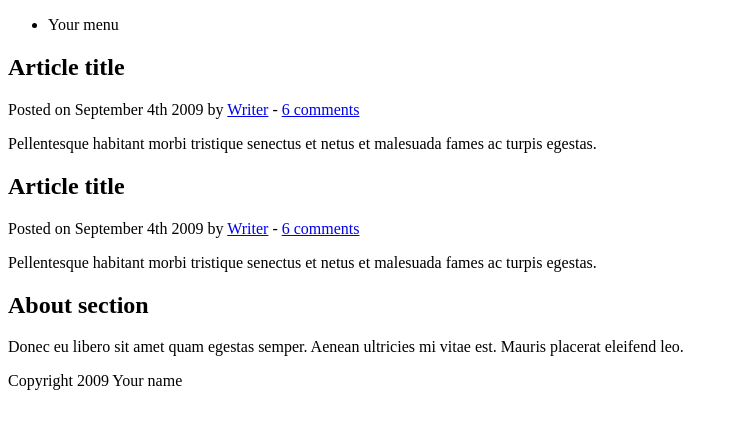
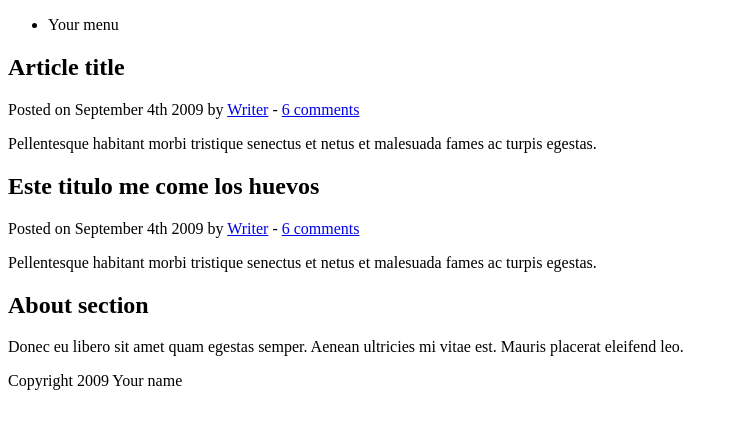
Before and after one commit to Skalyne/furry-octo-funicular, a plain HTML site: page index.html in a window 1280 px wide. Shown: the whole page, without its empty margins (0-738 px from the left). Drawn offline with Linux system fonts and the light colour scheme.

Commit message:
se cambia algun titulo

```diff
--- a/index.html
+++ b/index.html
@@ -29,7 +29,7 @@
 
 		<article>
 			<header>
-				<h2>Article title</h2>
+				<h2>Este titulo me come los huevos</h2>
 				<p>Posted on <time datetime="2009-09-04T16:31:24+02:00">September 4th 2009</time> by <a href="#">Writer</a> - <a href="#comments">6 comments</a></p>
 			</header>
 			<p>Pellentesque habitant morbi tristique senectus et netus et malesuada fames ac turpis egestas.</p>
```
